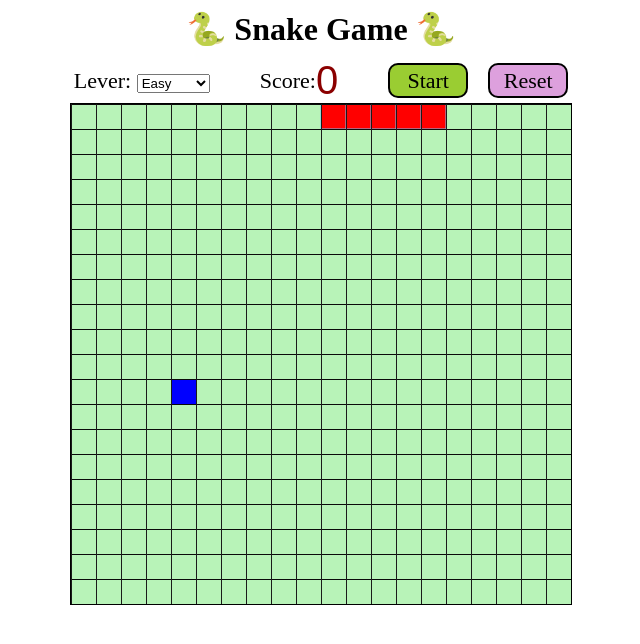
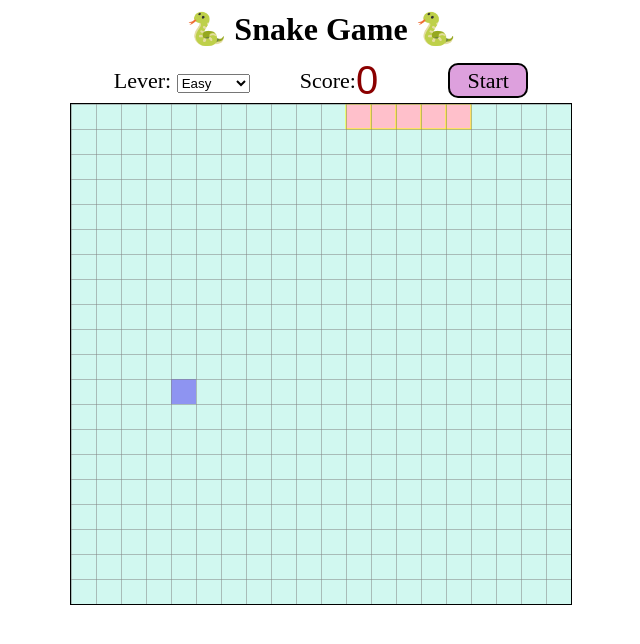
Before and after one commit to BellaCheng28/snake-game, a plain HTML site: page index.html in a window 1280 px wide. Both pictures are taken after a click on the button "Start". Shown: the whole page, without its empty margins (319-959 px from the left). Drawn offline with Linux system fonts and the light colour scheme.

Commit message:
modified 3 files ls

```diff
--- a/css/style.css
+++ b/css/style.css
@@ -3,7 +3,7 @@
 
 }
 #gameBoard{
-    background-color: rgb(184, 243, 184);
+    background-color:rgb(209, 248, 240);;
     border: 1px solid;
     border: solid 1px;
     position: absolute;
@@ -13,8 +13,8 @@
     height:500px;
     width: 500px;
     background-image:
-    linear-gradient(to right,rgb(27, 26, 26),1px , transparent 1px),
-    linear-gradient(to bottom,rgb(10, 10, 10),1px,transparent 1px);
+    linear-gradient(to right,gray,0.5px , transparent 1px),
+    linear-gradient(to bottom,gray,0.5px,transparent 1px);
     background-size: 25px 25px;
     position: absolute;
     border:solid 1px black;
@@ -51,7 +51,8 @@ h1{
     color: darkred;
 
 }
-#resetBtn{
+
+#startBtn{
     font-family: "SimSuncss";
     font-size: 22px;
     width: 80px;
@@ -62,13 +63,3 @@ h1{
     margin-left: 20px;
     background-color: plum;
 }
-#startBtn {
-    font-family: "SimSuncss";
-    font-size: 22px;
-    width: 80px;
-    height: 35px;
-    border: 2px solid;
-    border-radius: 10px;
-    cursor: pointer;
-    background-color: yellowgreen;
-}
--- a/index.html
+++ b/index.html
@@ -5,7 +5,7 @@
     <meta name="viewport" content="width=device-width, initial-scale=1.0" />
     <title>snake game</title>
     <script defer src="../js/app.js"></script>
-    <link rel="stylesheet" href="../css/style.css" />
+    <link rel="stylesheet" href="./css/style.css" />
   </head>
   <body>
     <div id="gameContainer">
@@ -25,7 +25,6 @@
           <div id="scoreText">0</div>
         </div>
         <button id="startBtn">Start</button>
-        <button id="resetBtn">Reset</button>
       </div>
       <div style="position: relative; display: flex; justify-content: center">
         <canvas id="gameBoard" width="500px" height="500px"></canvas>
--- a/js/app.js
+++ b/js/app.js
@@ -1,16 +1,15 @@
 const gameBoard = document.querySelector("#gameBoard");
 const ctx = gameBoard.getContext("2d");
 const scoreText = document.querySelector("#scoreText");
-const resetBtn = document.querySelector("#resetBtn");
+const startBtn = document.querySelector("#startBtn");
 const playerSelected = document.querySelector("#selected")
-const startBtn =document.querySelector('#startBtn')
 
 const gameWidth = gameBoard.width;
 const gameHeight = gameBoard.height;
-const boardBackground = "rgb(184, 243, 184)";
-const snakeColor = "red";
-const snakeBorder = "#6fc2f7";
-const foodColor = "blue";
+const boardBackground = "rgb(209, 248, 240)";
+const snakeColor = "pink";
+const snakeBorder = "yellow";
+const foodColor = "rgb(142, 148, 241)";
 const unitSize = 25;
 
 
@@ -30,33 +29,10 @@ let snake = [
 ];
 
 window.addEventListener("keydown", changeDirection);
-startBtn.addEventListener('click',gameStart);
-resetBtn.addEventListener("click", resetGame);
+startBtn.addEventListener("click", resetGame);
 playerSelected.addEventListener('change',() => {
     setSpeed();
 });
-
-
-// set 4 kinds of speeds for player choosing
-
-function setSpeed(){
-    switch(playerSelected.value)
-    {
-        case 'easy':
-            snakeSpeed = 300;
-            break;
-        case 'normal':
-            snakeSpeed = 200;
-            break;
-        case 'difficulty':
-            snakeSpeed = 150;
-            break;
-        case 'hell':
-            snakeSpeed = 70;
-            break;
-    }
-}
-
 
 
 function gameStart(){
@@ -90,24 +66,6 @@ function clearBoard(){
     ctx.fillRect(0, 0, gameWidth, gameHeight);
 };
 
-// function createFood(){
-//     let newFood;
-//     const occupiedPositions = new Set(snake.map(segment => `${segment.x},${segment.y}`));
-//     do{
-//         newFood ={
-//             x:Math.floor(Math.random()*20),
-//             y:Math.floor(Math.random()*20)
-//         };
-
-//     } while (occupiedPositions.has(`${newFood.x},${newFood.y}`));
-
-//     foodX = newFood
-//     foodY = newFood
-
-// } ;
-
-
-
 function createFood(){
     function randomFood(min, max){
         const randNum = Math.round((Math.random() * (max - min) + min) / unitSize) * unitSize;
@@ -121,7 +79,7 @@ function createFood(){
 };
 
 function isFoodOnSnake(x,y){
-    return snake.some(segment => segment.x ===x/unitSize && segment.y === y/unitSize);
+    return snake.some(segment => segment.x ===x && segment.y === y);
 }
 
 function drawFood(){
@@ -203,6 +161,26 @@ function checkGameOver(){
         }
     }
 };
+
+// set 4 kinds of speeds for player choosing
+
+function setSpeed(){
+    switch(playerSelected.value)
+    {
+        case 'easy':
+            snakeSpeed = 260;
+            break;
+        case 'normal':
+            snakeSpeed = 180;
+            break;
+        case 'difficulty':
+            snakeSpeed = 120;
+            break;
+        case 'hell':
+            snakeSpeed = 70;
+            break;
+    }
+}
 function displayGameOver(){
     ctx.font = "40px SimSuncss";
     ctx.fillStyle = "black";
```
Also changed, not shown: css/login.css (+3 -4 lines), css/register.css (+2 -5 lines), 1 other file.
